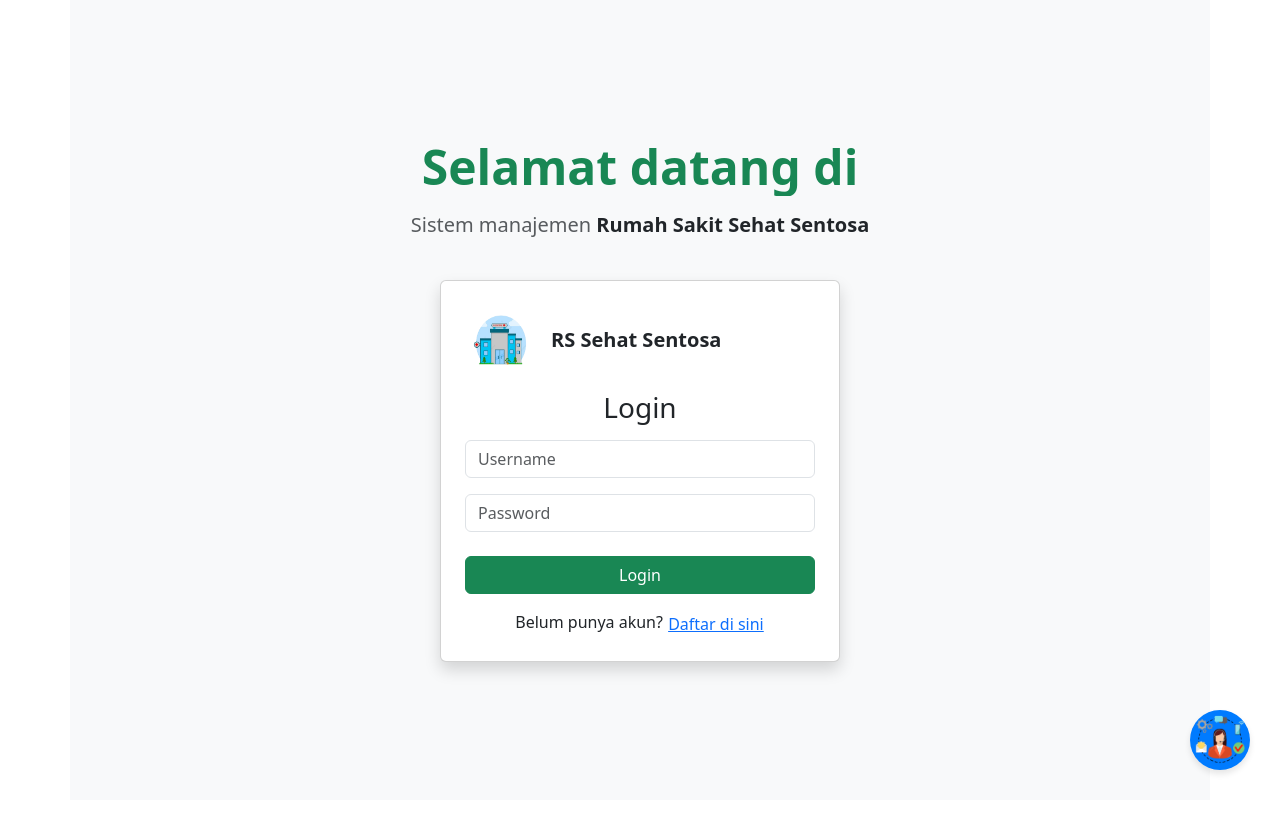
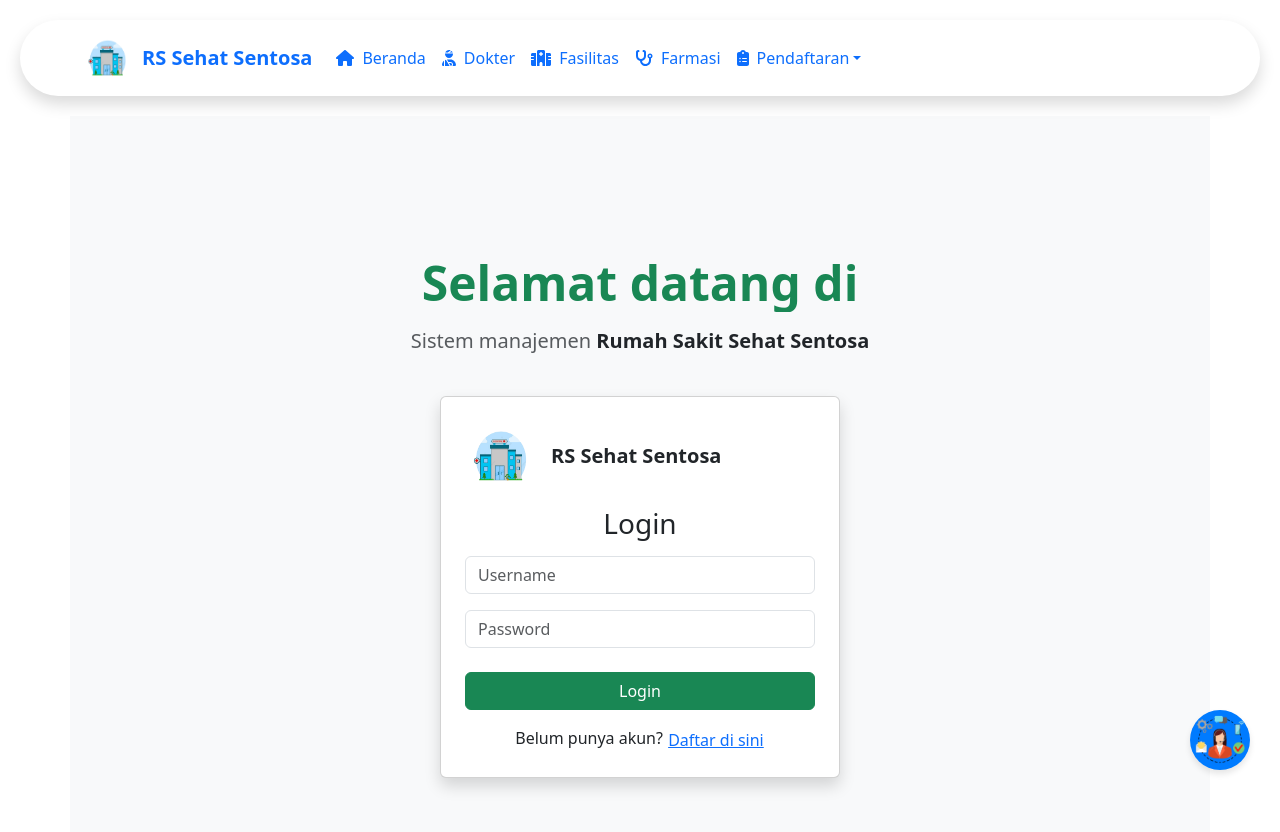
Before and after one commit to Kafabi0/rs, a React (Vite) app: page /login in a window 1280 px wide. Shown: the top 832 px of the page. Before the commit the page ends 800 px from the top, so only its background shows below. Built offline with nearby package versions, Linux system fonts and the light colour scheme.

Commit message:
nav login

```diff
--- a/src/components/LoginRegister.jsx
+++ b/src/components/LoginRegister.jsx
@@ -2,6 +2,7 @@ import { useState } from "react";
 import axios from "axios";
 import SplitText from "../SplitText";
 import { useNavigate } from "react-router-dom";
+import Navbar from "./Navbar";
 
 export default function LoginRegister() {
   const [isLogin, setIsLogin] = useState(true);
@@ -51,6 +52,8 @@ export default function LoginRegister() {
   };
 
   return (
+    <>
+    <Navbar />
     <div className="container min-vh-100 d-flex flex-column justify-content-center align-items-center bg-light px-3">
       {/* Header */}
       <div className="text-center mb-4">
@@ -136,5 +139,6 @@ export default function LoginRegister() {
         </div>
       </div>
     </div>
+    </>
   );
 }
```
